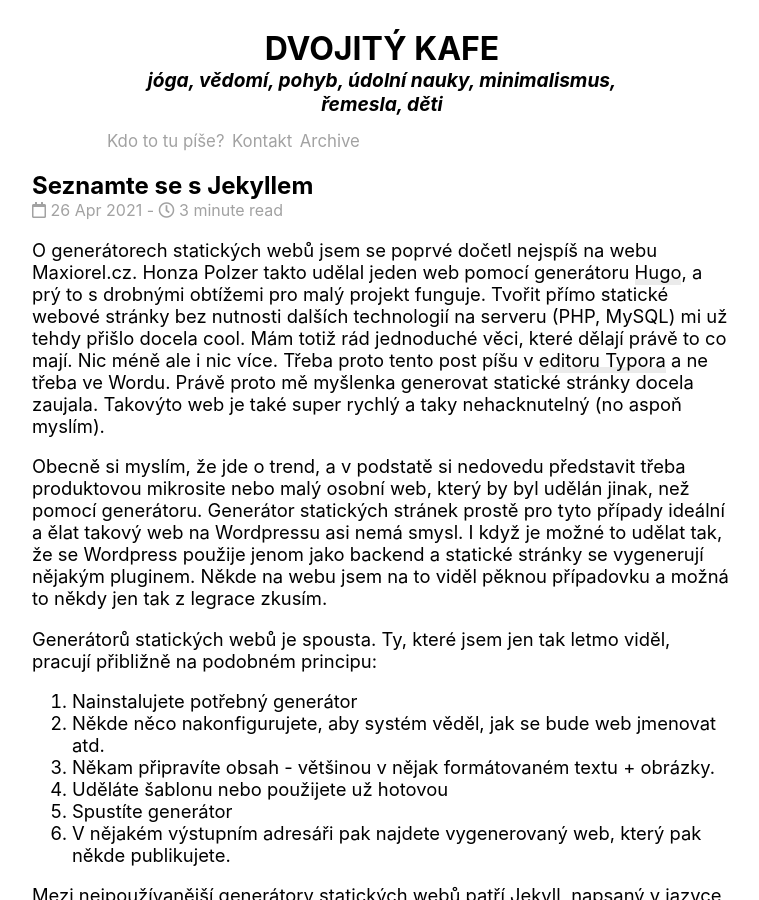
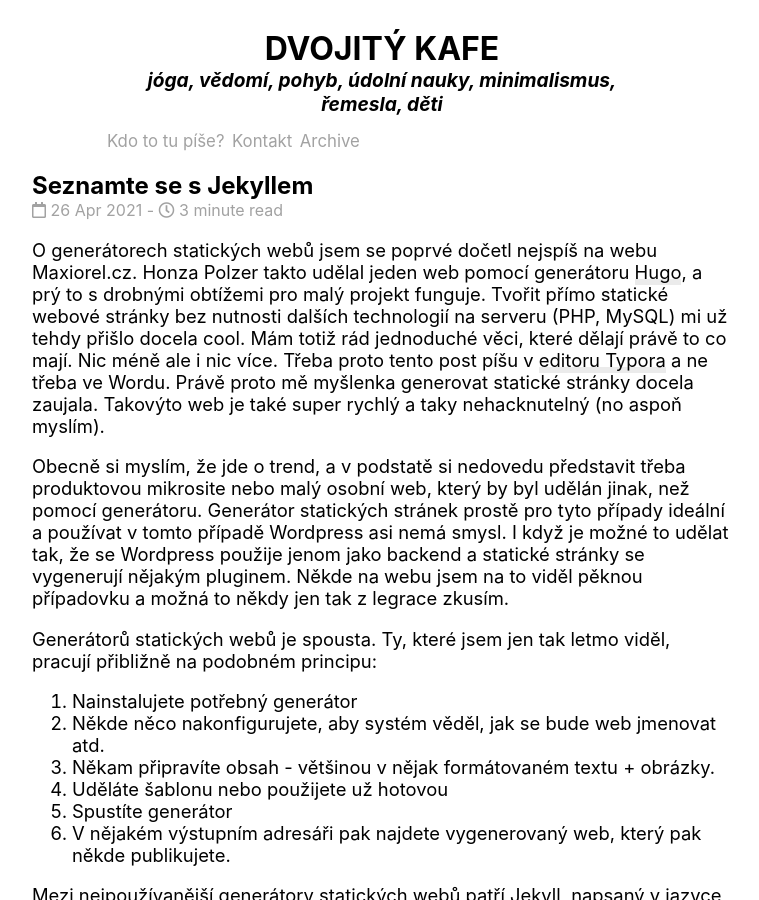
Before and after one commit to tengu53/dvojity-yamt, a Jekyll site: the page built from _posts/2021-04-26-Jekyll-a-web.md, in a window 1280 px wide and 900 px high. Shown: the whole window, without its empty margins (258-1017 px from the left). Built offline with Jekyll 4.4.1, drawn with Linux system fonts in a browser that asks for light colours; nearby versions of some CDN libraries; comment, search, counter and statistics services are not loaded; some of the changed text lies outside the part shown.

Commit message:
ještě malá úprava

```diff
--- a/_posts/2021-04-26-Jekyll-a-web.md
+++ b/_posts/2021-04-26-Jekyll-a-web.md
@@ -8,7 +8,7 @@ image: /assets/img/typewriter.jpg
 ---
 O generátorech statických webů jsem se poprvé dočetl nejspíš na webu Maxiorel.cz. Honza Polzer takto udělal jeden web pomocí generátoru [Hugo](https://gohugo.io/), a prý to s drobnými obtížemi pro malý projekt funguje. Tvořit přímo statické webové stránky bez nutnosti dalších technologií na serveru (PHP, MySQL) mi už tehdy přišlo docela cool. Mám totiž rád jednoduché věci, které dělají právě to co mají.  Nic méně ale i nic více. Třeba proto tento post píšu v [editoru Typora](https://typora.io/) a ne třeba ve Wordu. Právě proto mě myšlenka generovat statické stránky docela zaujala. Takovýto web je také super rychlý a taky nehacknutelný (no aspoň myslím).
 
-Obecně si myslím, že jde o trend, a v podstatě si nedovedu představit třeba produktovou mikrosite nebo malý osobní web, který by byl udělán jinak, než pomocí generátoru. Generátor statických stránek prostě pro tyto případy ideální a ělat takový web na Wordpressu asi nemá smysl. I když je možné to udělat tak, že se Wordpress použije jenom jako backend a statické stránky se vygenerují nějakým pluginem. Někde na webu jsem na to viděl pěknou případovku a možná to někdy jen tak z legrace zkusím.
+Obecně si myslím, že jde o trend, a v podstatě si nedovedu představit třeba produktovou mikrosite nebo malý osobní web, který by byl udělán jinak, než pomocí generátoru. Generátor statických stránek prostě pro tyto případy ideální a používat v tomto případě Wordpress asi nemá smysl. I když je možné to udělat tak, že se Wordpress použije jenom jako backend a statické stránky se vygenerují nějakým pluginem. Někde na webu jsem na to viděl pěknou případovku a možná to někdy jen tak z legrace zkusím.
 
 Generátorů statických webů je spousta. Ty, které jsem jen tak letmo viděl, pracují přibližně na podobném principu:
 
```
Also changed, not shown: other parts of _posts/2021-04-26-Jekyll-a-web.md (+1 -1 lines).
